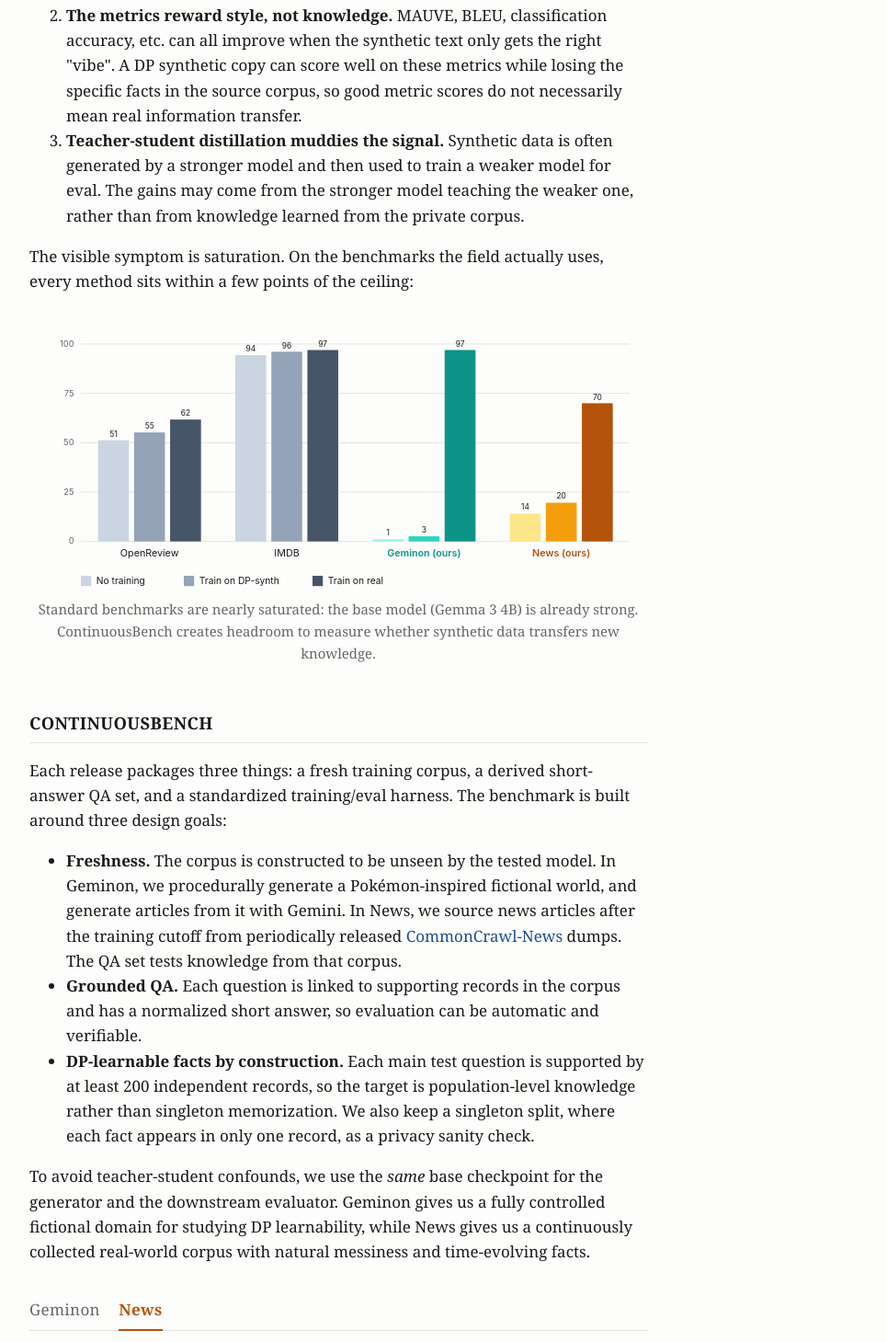
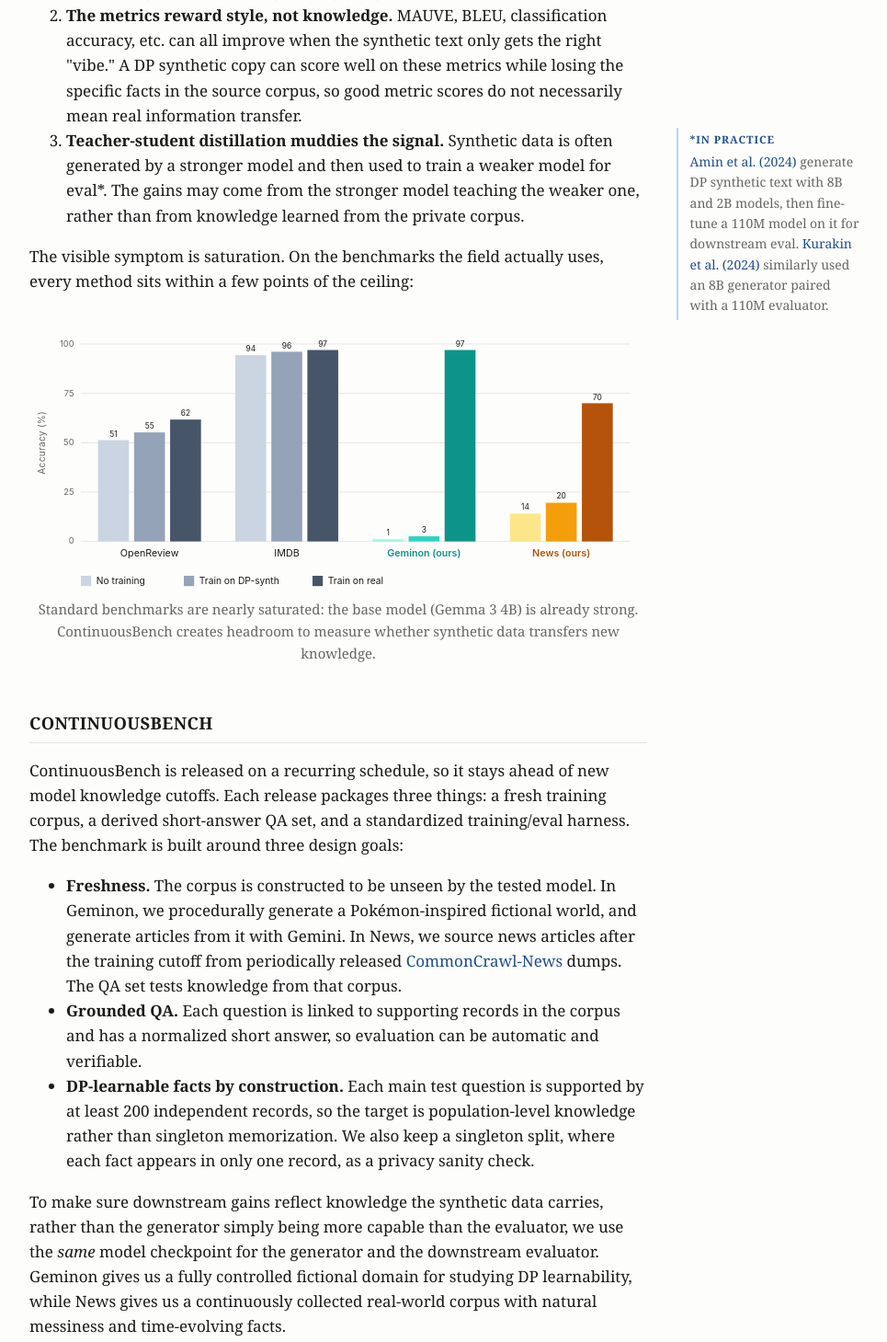
Before and after one commit to plau666/plau666.github.io, a plain HTML site: page posts/continuousbench.html in a window 1280 px wide. Shown: the part 1072-2531 px from the top of the page at 92% size, without its empty margins (272-1237 px from the left). Drawn offline with Linux system fonts and the light colour scheme.

Commit message:
cb edits

```diff
--- a/posts/continuousbench.html
+++ b/posts/continuousbench.html
@@ -174,6 +174,7 @@
     .chart .xl.news-label { font-weight: 600; fill: var(--news-3); }
     .chart .vl   { fill: var(--fg); font: 9px -apple-system, system-ui, sans-serif; text-anchor: middle; }
     .chart .lg   { fill: var(--fg); font: 11px -apple-system, system-ui, sans-serif; }
+    .chart .ay-label { fill: var(--muted); font: 11px -apple-system, system-ui, sans-serif; text-anchor: middle; letter-spacing: 0.02em; }
     .chart .gem-1  { fill: var(--gem-1); }
     .chart .gem-2  { fill: var(--gem-2); }
     .chart .gem-3  { fill: var(--gem-3); }
@@ -475,7 +476,7 @@
 
       <div class="tldr">
         <p>
-          <strong>TL;DR.</strong> We built <em>ContinuousBench</em>, a benchmark for
+          <strong>TL;DR.</strong> We built <em>ContinuousBench</em>, a recurringly generated benchmark for
           <strong>whether DP synthetic text retains the corpus-specific knowledge</strong>
           that motivated using a sensitive dataset in the first place. Existing benchmarks
           like <a href="https://huggingface.co/datasets/stanfordnlp/imdb">IMDB</a> and
@@ -497,17 +498,26 @@
 
       <div class="aside-anchor">
         <p>
-          The pitch for DP text synthesis is simple: take a sensitive corpus, e.g. internal docs, and release synthetic text that others can safely use, for example to train models.
+          The pitch for DP text synthesis is simple: take a sensitive corpus, e.g. clinical notes, and release synthetic text that others can safely use, for example to train models.
           But looking similar is not enough. The goal is to <em>preserve the capabilities we would have gained from training on the real data</em>:
-          if the real data would teach a model to answer questions about internal knowledge, the synthetic data should too*.
+          if the real data would teach a model what's in the records and what to do about it, the synthetic data should too*.
         </p>
 
+        <!-- Previous example (support tickets) — kept for future:
         <aside class="sidenote">
           <span class="sidenote-label">*Concrete example</span>
           Think of a company releasing DP synthetic versions of its support tickets. It is not
           enough for the synthetic tickets to sound like support tickets. If the real tickets
           would teach a model which bugs, products, and fixes go together, the synthetic tickets
           should teach that too. Current evaluations often miss this distinction.
+        </aside>
+        -->
+        <aside class="sidenote">
+          <span class="sidenote-label">*Concrete example</span>
+          Think of a hospital releasing DP synthetic clinical notes. It is not enough that they
+          read like clinical notes. If the real notes describe a medical condition across
+          hundreds of independent records, the synthetic notes should teach a model what the
+          condition is, what its symptoms are, and how to treat it.
         </aside>
       </div>
 
@@ -521,15 +531,23 @@
           mean the synthetic data taught it anything new.
         </li>
         <li>
-          <strong>The metrics reward style, not knowledge.</strong> MAUVE, BLEU, classification accuracy, etc. can all improve when the synthetic text only gets the right "vibe".
+          <strong>The metrics reward style, not knowledge.</strong> MAUVE, BLEU, classification accuracy, etc. can all improve when the synthetic text only gets the right "vibe."
           A DP synthetic copy can score
           well on these metrics while losing the specific facts in the source corpus, so good metric scores
           do not necessarily mean real information transfer.
         </li>
-        <li>
+        <li class="aside-anchor">
           <strong>Teacher-student distillation muddies the signal.</strong> Synthetic data is often generated
-          by a stronger model and then used to train a weaker model for eval. The gains may come from the
+          by a stronger model and then used to train a weaker model for eval*. The gains may come from the
           stronger model teaching the weaker one, rather than from knowledge learned from the private corpus.
+          <aside class="sidenote">
+            <span class="sidenote-label">*In practice</span>
+            <a href="https://arxiv.org/abs/2407.12108">Amin et al. (2024)</a> generate DP synthetic text with
+            8B and 2B models, then fine-tune a 110M model on it for downstream eval.
+            <a href="https://arxiv.org/pdf/2306.01684">Kurakin et al. (2024)</a> similarly used an
+            8B generator paired with a 110M evaluator.
+            <!-- The generator is ~70× the size of the evaluator. -->
+          </aside>
         </li>
       </ol>
 
@@ -552,6 +570,7 @@
             <text x="52" y="148" class="tk" text-anchor="end">50</text>
             <text x="52" y="91"  class="tk" text-anchor="end">75</text>
             <text x="52" y="33"  class="tk" text-anchor="end">100</text>
+            <text class="ay-label" transform="rotate(-90 18 145)" x="18" y="145">Accuracy (%)</text>
           </g>
 
           <!-- Group 1: OpenReview (gray family — saturated benchmark) -->
@@ -622,8 +641,10 @@
       <h2>ContinuousBench</h2>
 
       <p>
-        Each release packages three things: a fresh training corpus, a derived short-answer QA set,
-        and a standardized training/eval harness. The benchmark is built around three design goals:
+        ContinuousBench is released on a recurring schedule, so it stays ahead of new model
+        knowledge cutoffs. Each release packages three things: a fresh training corpus,
+        a derived short-answer QA set, and a standardized training/eval harness. The benchmark is
+        built around three design goals:
       </p>
 
       <ul>
@@ -650,10 +671,11 @@
       </ul>
 
       <p>
-        To avoid teacher-student confounds, we use the <em>same</em> base checkpoint for the generator
-        and the downstream evaluator. Geminon gives us a fully controlled fictional domain for studying
-        DP learnability, while News gives us a continuously collected real-world corpus with natural
-        messiness and time-evolving facts.
+        To make sure downstream gains reflect knowledge the synthetic data carries, rather than
+        the generator simply being more capable than the evaluator, we use the <em>same</em>
+        model checkpoint for the generator and the downstream evaluator. Geminon gives us a fully
+        controlled fictional domain for studying DP learnability, while News gives us a continuously
+        collected real-world corpus with natural messiness and time-evolving facts.
       </p>
 
       <div class="tabs" data-tabs>
@@ -900,6 +922,7 @@
           <text x="52" y="148" class="tk" text-anchor="end">50</text>
           <text x="52" y="91"  class="tk" text-anchor="end">75</text>
           <text x="52" y="33"  class="tk" text-anchor="end">100</text>
+          <text class="ay-label" transform="rotate(-90 18 145)" x="18" y="145">Accuracy (%)</text>
 
           <!-- Group 1: No training -->
           <g>
@@ -1002,7 +1025,7 @@
     // Dedent <pre><code> blocks so source HTML can be indented naturally.
     // Skips blocks marked .prose (single flowing line).
     document.querySelectorAll('.pipeline pre:not(.prose) code').forEach(code => {
-      let text = code.textContent.replace(/^[ \t]*\n/, '').replace(/\n[ \t]*$/, '');
+      let text = code.textContent.replace(/^[ \t]*\n/, '').regiplace(/\n[ \t]*$/, '');
       const indents = text.split('\n').filter(l => l.trim()).map(l => l.match(/^[ \t]*/)[0].length);
       const min = indents.length ? Math.min(...indents) : 0;
       code.textContent = text.split('\n').map(l => l.slice(min)).join('\n');
@@ -1045,7 +1068,7 @@
       });
     });
   </script>
-  <script data-goatcounter="https://peihanliu.goatcounter.com/count"
+  <script data-goatcounter="https://YOUR-CODE.goatcounter.com/count"
           async src="//gc.zgo.at/count.js"></script>
 </body>
 </html>
```
